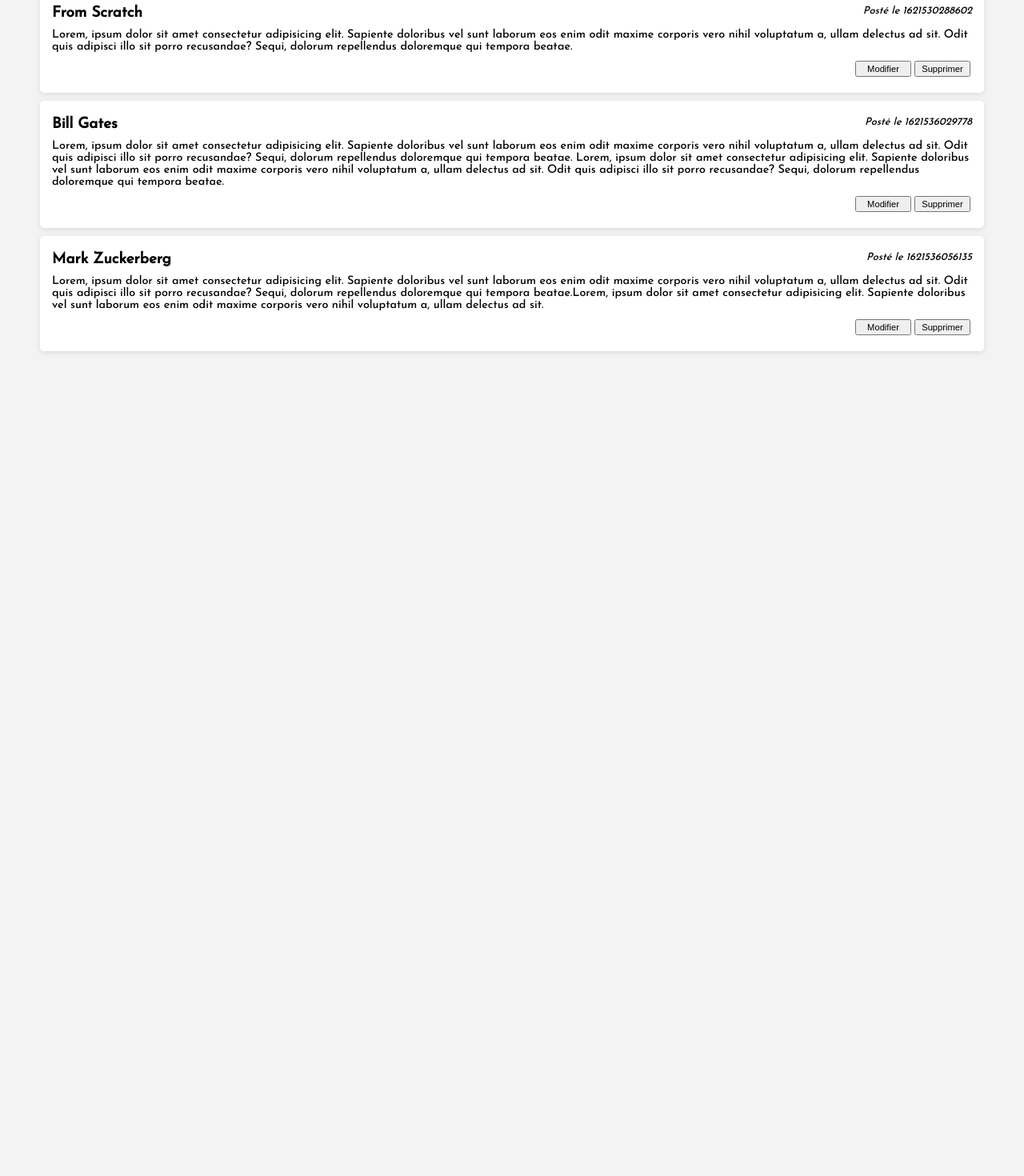
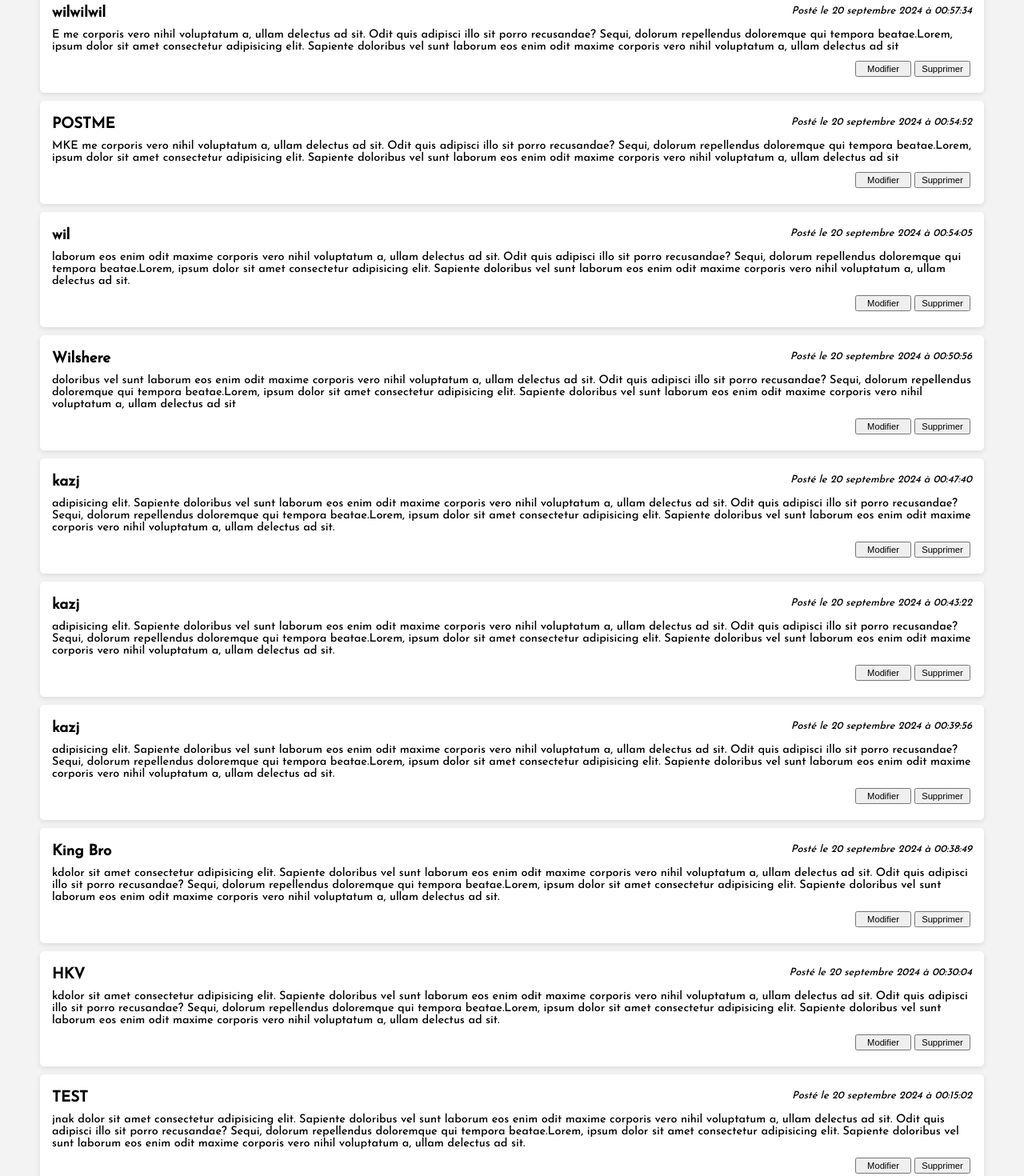
Before and after one commit to kiruavie/react-world, a React (Vite) app: page /blog in a window 1280 px wide. Shown: the part 380-1850 px from the top of the page at 80% size. Before the commit the page ends 829 px from the top, so only its background shows below. Built offline with nearby package versions, Linux system fonts and the light colour scheme; data requests are answered from the project's data file.

Commit message:
finalisation du composant Blog : ajouter d'article en temps réel

```diff
--- a/src/assets/db.json
+++ b/src/assets/db.json
@@ -4,19 +4,79 @@
       "author": "From Scratch",
       "content": "      Lorem, ipsum dolor sit amet consectetur adipisicing elit. Sapiente doloribus vel sunt laborum eos enim odit maxime corporis vero nihil voluptatum a, ullam delectus ad sit. Odit quis adipisci illo sit porro recusandae? Sequi, dolorum repellendus doloremque qui tempora beatae.",
       "date": 1621530288602,
-      "id": 1
+      "id": "1"
     },
     {
       "author": "Bill Gates",
       "content": "Lorem, ipsum dolor sit amet consectetur adipisicing elit. Sapiente doloribus vel sunt laborum eos enim odit maxime corporis vero nihil voluptatum a, ullam delectus ad sit. Odit quis adipisci illo sit porro recusandae? Sequi, dolorum repellendus doloremque qui tempora beatae.\n\nLorem, ipsum dolor sit amet consectetur adipisicing elit. Sapiente doloribus vel sunt laborum eos enim odit maxime corporis vero nihil voluptatum a, ullam delectus ad sit. Odit quis adipisci illo sit porro recusandae? Sequi, dolorum repellendus doloremque qui tempora beatae.",
       "date": 1621536029778,
-      "id": 2
+      "id": "2"
     },
     {
       "author": "Mark Zuckerberg",
       "content": "Lorem, ipsum dolor sit amet consectetur adipisicing elit. Sapiente doloribus vel sunt laborum eos enim odit maxime corporis vero nihil voluptatum a, ullam delectus ad sit. Odit quis adipisci illo sit porro recusandae? Sequi, dolorum repellendus doloremque qui tempora beatae.Lorem, ipsum dolor sit amet consectetur adipisicing elit. Sapiente doloribus vel sunt laborum eos enim odit maxime corporis vero nihil voluptatum a, ullam delectus ad sit. ",
       "date": 1621536056135,
-      "id": 3
+      "id": "3"
+    },
+    {
+      "id": "f0bc",
+      "author": "TEST",
+      "content": "jnak dolor sit amet consectetur adipisicing elit. Sapiente doloribus vel sunt laborum eos enim odit maxime corporis vero nihil voluptatum a, ullam delectus ad sit. Odit quis adipisci illo sit porro recusandae? Sequi, dolorum repellendus doloremque qui tempora beatae.Lorem, ipsum dolor sit amet consectetur adipisicing elit. Sapiente doloribus vel sunt laborum eos enim odit maxime corporis vero nihil voluptatum a, ullam delectus ad sit.",
+      "date": 1726791302967
+    },
+    {
+      "id": "7b62",
+      "author": "HKV",
+      "content": "kdolor sit amet consectetur adipisicing elit. Sapiente doloribus vel sunt laborum eos enim odit maxime corporis vero nihil voluptatum a, ullam delectus ad sit. Odit quis adipisci illo sit porro recusandae? Sequi, dolorum repellendus doloremque qui tempora beatae.Lorem, ipsum dolor sit amet consectetur adipisicing elit. Sapiente doloribus vel sunt laborum eos enim odit maxime corporis vero nihil voluptatum a, ullam delectus ad sit.",
+      "date": 1726792204452
+    },
+    {
+      "id": "6744",
+      "author": "King Bro",
+      "content": "kdolor sit amet consectetur adipisicing elit. Sapiente doloribus vel sunt laborum eos enim odit maxime corporis vero nihil voluptatum a, ullam delectus ad sit. Odit quis adipisci illo sit porro recusandae? Sequi, dolorum repellendus doloremque qui tempora beatae.Lorem, ipsum dolor sit amet consectetur adipisicing elit. Sapiente doloribus vel sunt laborum eos enim odit maxime corporis vero nihil voluptatum a, ullam delectus ad sit.",
+      "date": 1726792729341
+    },
+    {
+      "id": "2302",
+      "author": "kazj",
+      "content": "adipisicing elit. Sapiente doloribus vel sunt laborum eos enim odit maxime corporis vero nihil voluptatum a, ullam delectus ad sit. Odit quis adipisci illo sit porro recusandae? Sequi, dolorum repellendus doloremque qui tempora beatae.Lorem, ipsum dolor sit amet consectetur adipisicing elit. Sapiente doloribus vel sunt laborum eos enim odit maxime corporis vero nihil voluptatum a, ullam delectus ad sit.",
+      "date": 1726792796721
+    },
+    {
+      "id": "eb97",
+      "author": "kazj",
+      "content": "adipisicing elit. Sapiente doloribus vel sunt laborum eos enim odit maxime corporis vero nihil voluptatum a, ullam delectus ad sit. Odit quis adipisci illo sit porro recusandae? Sequi, dolorum repellendus doloremque qui tempora beatae.Lorem, ipsum dolor sit amet consectetur adipisicing elit. Sapiente doloribus vel sunt laborum eos enim odit maxime corporis vero nihil voluptatum a, ullam delectus ad sit.",
+      "date": 1726793002928
+    },
+    {
+      "id": "34da",
+      "author": "kazj",
+      "content": "adipisicing elit. Sapiente doloribus vel sunt laborum eos enim odit maxime corporis vero nihil voluptatum a, ullam delectus ad sit. Odit quis adipisci illo sit porro recusandae? Sequi, dolorum repellendus doloremque qui tempora beatae.Lorem, ipsum dolor sit amet consectetur adipisicing elit. Sapiente doloribus vel sunt laborum eos enim odit maxime corporis vero nihil voluptatum a, ullam delectus ad sit.",
+      "date": 1726793260163
+    },
+    {
+      "id": "6c6d",
+      "author": "Wilshere",
+      "content": " doloribus vel sunt laborum eos enim odit maxime corporis vero nihil voluptatum a, ullam delectus ad sit. Odit quis adipisci illo sit porro recusandae? Sequi, dolorum repellendus doloremque qui tempora beatae.Lorem, ipsum dolor sit amet consectetur adipisicing elit. Sapiente doloribus vel sunt laborum eos enim odit maxime corporis vero nihil voluptatum a, ullam delectus ad sit",
+      "date": 1726793456670
+    },
+    {
+      "id": "baba",
+      "author": "wil",
+      "content": " laborum eos enim odit maxime corporis vero nihil voluptatum a, ullam delectus ad sit. Odit quis adipisci illo sit porro recusandae? Sequi, dolorum repellendus doloremque qui tempora beatae.Lorem, ipsum dolor sit amet consectetur adipisicing elit. Sapiente doloribus vel sunt laborum eos enim odit maxime corporis vero nihil voluptatum a, ullam delectus ad sit.",
+      "date": 1726793645969
+    },
+    {
+      "id": "70f4",
+      "author": "POSTME",
+      "content": "MKE me corporis vero nihil voluptatum a, ullam delectus ad sit. Odit quis adipisci illo sit porro recusandae? Sequi, dolorum repellendus doloremque qui tempora beatae.Lorem, ipsum dolor sit amet consectetur adipisicing elit. Sapiente doloribus vel sunt laborum eos enim odit maxime corporis vero nihil voluptatum a, ullam delectus ad sit",
+      "date": 1726793692933
+    },
+    {
+      "id": "a1b7",
+      "author": "wilwilwil",
+      "content": "E me corporis vero nihil voluptatum a, ullam delectus ad sit. Odit quis adipisci illo sit porro recusandae? Sequi, dolorum repellendus doloremque qui tempora beatae.Lorem, ipsum dolor sit amet consectetur adipisicing elit. Sapiente doloribus vel sunt laborum eos enim odit maxime corporis vero nihil voluptatum a, ullam delectus ad sit\n\n",
+      "date": 1726793854228
     }
   ]
 }
--- a/src/components/Article.tsx
+++ b/src/components/Article.tsx
@@ -5,11 +5,22 @@
   article: ArticlesEntity;
 }
 const Article: React.FC<IArticlProps> = ({ article }) => {
+  const dataFormater = (date: number) => {
+    const newDate = new Date(date).toLocaleDateString("fr-FR", {
+      year: "numeric",
+      month: "long",
+      day: "numeric",
+      hour: "numeric",
+      minute: "numeric",
+      second: "numeric",
+    });
+    return newDate;
+  };
   return (
     <div className="article">
       <div className="card-header">
         <h3> {article.author} </h3>
-        <em>Posté le {article.date} </em>
+        <em>Posté le {dataFormater(article.date)} </em>
       </div>
       <p> {article.content} </p>
       <div className="btn-container">
--- a/src/pages/Blog.tsx
+++ b/src/pages/Blog.tsx
@@ -8,6 +8,7 @@
 export const Blog: React.FC = () => {
   const [content, setContent] = useState("");
   const [error, setError] = useState<boolean>(false);
+  const [author, setAuthor] = useState<string>("");
 
   // Initialiser BlogData comme un tableau d'article
   const [blogData, setBlogData] = useState<ArticlesEntity[]>([]);
@@ -30,7 +31,14 @@
     if (content.length < 140) {
       setError(true);
     } else {
-      setError(false);
+      axios.post("http://localhost:3000/articles", {
+        author,
+        content,
+        date: Date.now(),
+      });
+      setAuthor("");
+      setContent("");
+      getData();
     }
   };
   return (
@@ -39,19 +47,27 @@
       <Navigation />
       <h1>Blog</h1>
       <form onSubmit={handleSubmit}>
-        <input type="text" placeholder="Nom" />
+        <input
+          type="text"
+          placeholder="Nom"
+          onChange={(e) => setAuthor(e.target.value)}
+          value={author}
+        />
         <textarea
           style={{ border: error ? "1px solid red" : "1px solid #61dafb" }}
           placeholder="Message"
           onChange={(e) => setContent(e.target.value)}
+          value={content}
         ></textarea>
         {error && <p>Veuillez écrire un minimum de 140 caractères</p>}
         <input type="submit" value={"Envoyer"} />
       </form>
       <ul>
-        {blogData.map((article) => (
-          <Article key={article.id} article={article} />
-        ))}
+        {blogData
+          .sort((a, b) => b.date - a.date)
+          .map((article) => (
+            <Article key={article.id} article={article} />
+          ))}
       </ul>
     </div>
   );
--- a/src/styles/components/_logo.scss
+++ b/src/styles/components/_logo.scss
@@ -5,7 +5,7 @@
   border-radius: 20px;
   padding: 5px 0;
   box-shadow: 0 2px 3px rgba(0, 0, 0, 0.307);
-  background: url(../../../public/img/main.jpg);
+  background: url(../../../img/main.jpg);
 
   img {
     height: 40px;
```
